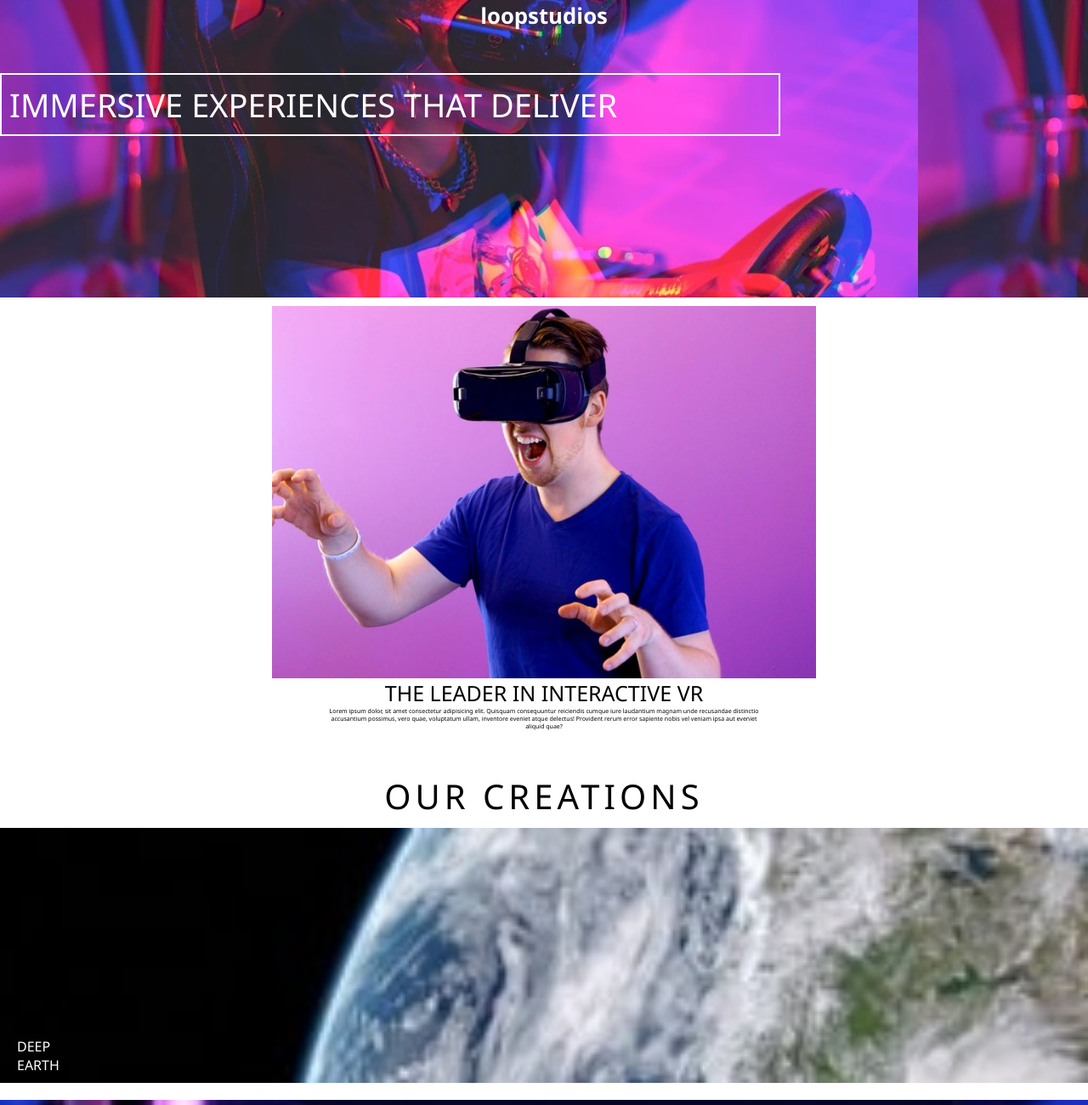
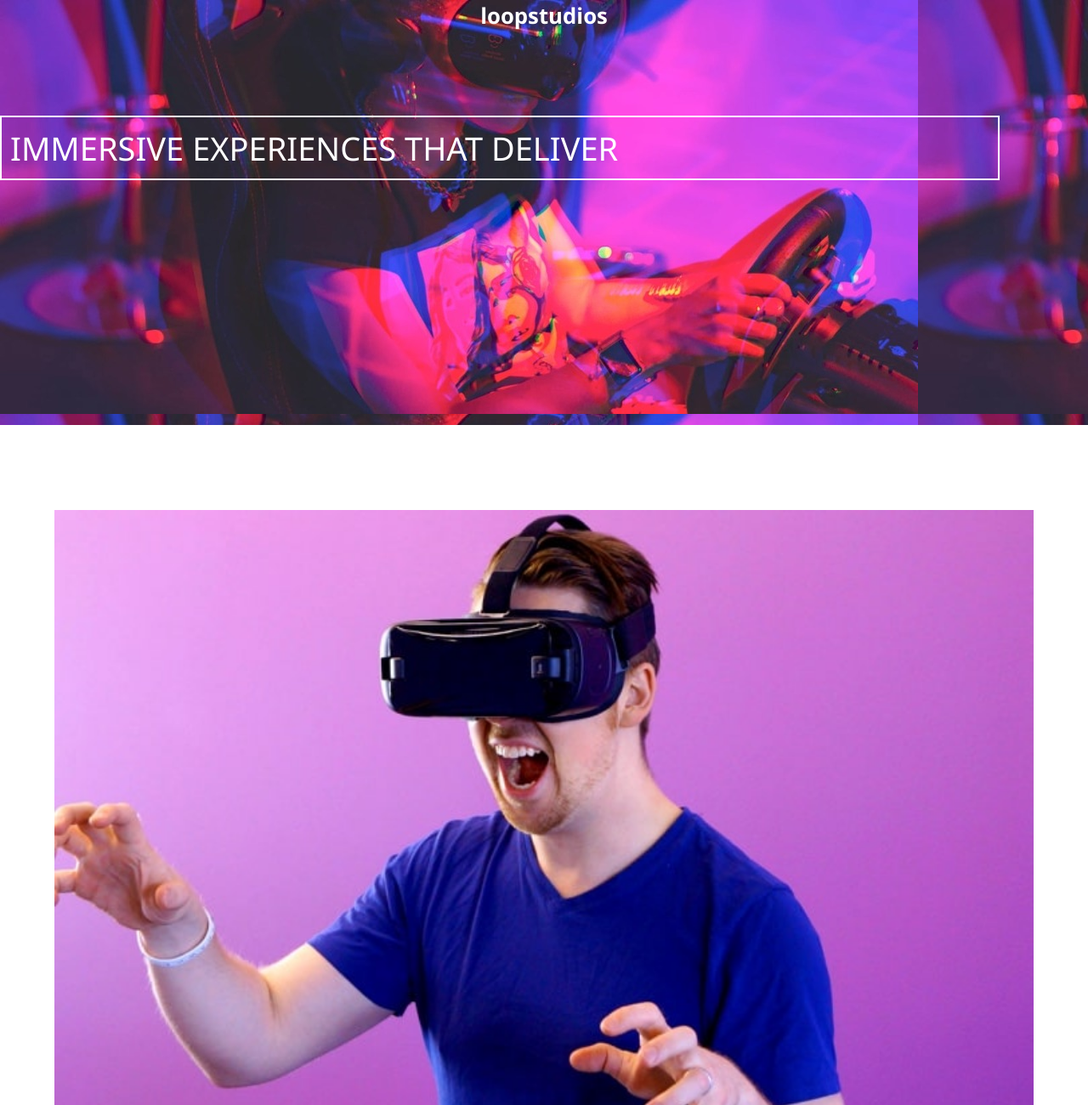
Before and after one commit to Devjulesoti/loopstudio-landingpage, a plain HTML site: page index.html in a window 1280 px wide. Shown: the top 1300 px of the page at 85% size. Drawn offline with Linux system fonts and the light colour scheme.

Commit message:
response

```diff
--- a/index.html
+++ b/index.html
@@ -54,7 +54,7 @@
             <div>
                 <h3>loopstudios</h3>
                 <div>
-                    <ul class="nav-links">
+                    <ul class="footer-links">
                         <li><a href="#">About</a></li>
                         <li><a href="#">Careers</a></li>
                         <li><a href="#">Events</a></li>
--- a/style.css
+++ b/style.css
@@ -13,11 +13,10 @@ main{
 }
 .sec-1{
     background-image: url(./images/headerimg.jpeg);
-    min-height: 350px;
+    min-height: 500px;
     width: 100%;
 }
 .navbar{
-    text-align: center;
     /* display: flex;
     justify-content: space-around;
     align-items: center; */
@@ -29,11 +28,14 @@ main{
     font-weight: lighter;
     font-family: 'Segoe UI', Tahoma, Geneva, Verdana, sans-serif;
     font-size: 38px;
-    width: 70%;
+    width: 90%;
     border: 2px solid white;
-    margin-top: 50px;
+    margin-top: 100px;
+    /* margin-left: 10px; */
+    /* margin-right: 10px; */
     /* margin-left: 50px; */
-    padding: 9px;
+    padding: 10px;
+
 }
 .nav-links{
     display: flex;
@@ -41,6 +43,7 @@ main{
 
 }
 .nav-logo{
+    text-align: center;
     color: white;
     font-size: 22px;
     font-weight: 400;
@@ -57,17 +60,17 @@ ul li a{
     color: white;
 }
 .sec-2 img{
-    width: 50%;
+    width: 90%;
     display: block;
     margin-left: auto;
     margin-right: auto;
-    margin-top: 10px;
+    margin-top: 100px;
     /* margin: auto; */
     /* margin-top: 70px;
     margin-left: 70px; */
 }
 .vr-con{
-    width: 40%;
+    width: 60%;
     display: block;
     margin-left: auto;
     margin-right: auto;
@@ -86,7 +89,7 @@ ul li a{
 .vr-con h3{
     font-size: 25px;
     font-weight: 400;
-    /* text-align: center; */
+    text-align: center;
 }
 .vr-con p{
     font-size: 7px;
@@ -111,7 +114,7 @@ ul li a{
 
 }
 .sec-3 h3{
-    font-size: 40px;
+    font-size: 30px;
     text-align: center;
     letter-spacing: 5px;
     font-weight: 500;
@@ -130,7 +133,7 @@ ul li a{
 }
 .grid {
     /* padding:  0 20px; */
-    width: 100%;
+
     min-height: 10px;
     margin-bottom: 10px;
 
@@ -143,7 +146,8 @@ ul li a{
 /* width: 200px; */
 /* background-color: aqua; */
 /* height: 300px; */
-min-height: 300px;
+width: 100%;
+min-height: 100px;
 background-size: cover;
 margin-bottom: 20px;
 position: relative;
@@ -159,9 +163,12 @@ position: relative;
 }
 footer{
     background-color: black;
-    display: flex;
+    /* display: flex; */
     justify-content: space-around;
     align-items: center;
+}
+.footer-links{
+    display: block;
 }
 footer h3{
     margin-left: 22px;
```
